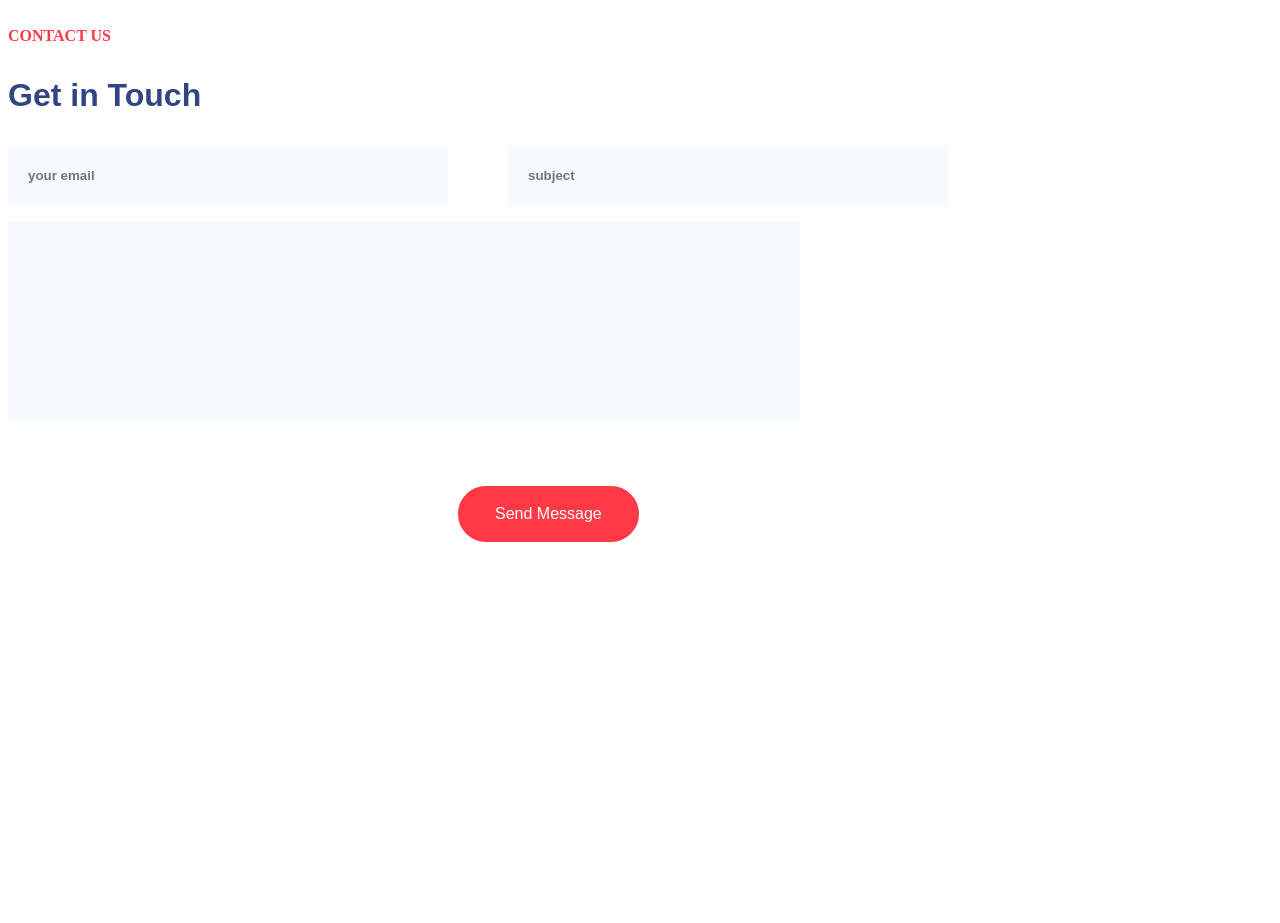
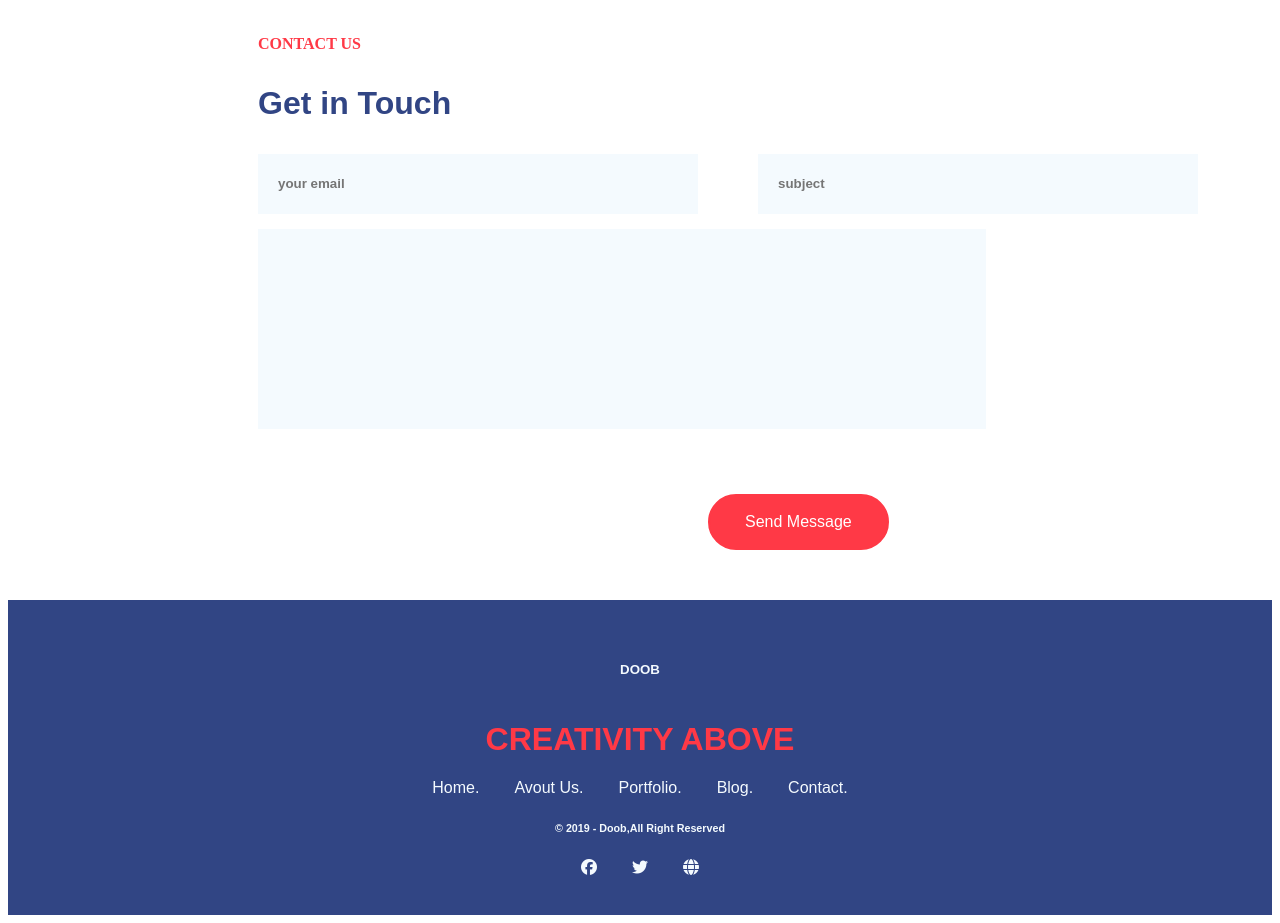
Before and after one commit to ELARBISABBAR/saber-elarbi-doob, a plain HTML site: page index.html in a window 1280 px wide. Before the commit the page ends 800 px from the top, so only its background shows below. Drawn offline with Linux system fonts and the light colour scheme.

Commit message:
footer end

```diff
--- a/index.html
+++ b/index.html
@@ -5,10 +5,12 @@
     <meta name="viewport" content="width=device-width, initial-scale=1.0">
     <title>Document</title>
     <link rel="stylesheet" href="./public/css/app.css">
+    <link rel="stylesheet" href="https://cdnjs.cloudflare.com/ajax/libs/font-awesome/6.7.2/css/all.min.css">
 
 </head>
 <body>
 
+   <div class="parent">
     <div class="melange">
         <h5 class="us" > CONTACT US</h5>
         <H2 class="touch"> Get in Touch</H2>
@@ -32,6 +34,43 @@
         <a href=""> Send Message </a>
     </div>
 
+   </div>
+        <div class="footer ">
+
+            <h5>
+                DOOB
+            </h5>
+
+            <div class=" title">
+                <h1> CREATIVITY ABOVE </h1>
+            </div>
+
+            <div class="achrefs">
+                <a href=""> Home.</a>
+                <a href=""> Avout Us.</a>
+                <a href="">Portfolio.</a>
+                <a href="">Blog.</a>
+                <a href="">Contact.</a>
+            </div>
+
+            <h6>&copy; 2019 - Doob,All Right Reserved</h6>
+
+            <div class="icons">
+                <i class="fa-brands fa-facebook"></i>
+
+                <i class="fa-brands fa-twitter"></i>
+
+                <i class="fa-solid fa-globe"></i>
+
+
+
+            </div>
+
+
+
+
+        </div>
+
 
 
 
--- a/public/css/app.css
+++ b/public/css/app.css
@@ -35,7 +35,7 @@
     margin-bottom: 15px
 }
 .msg input{
-    width: 59.5%;
+    width: 90%;
     height: 200px;
     background-color: #F4FAFE;
     border: none;
@@ -63,3 +63,37 @@
     text-decoration: none;
     font-family: Arial, Helvetica, sans-serif;
 }
+
+.footer{
+    display: flex;
+    flex-direction: column;
+    justify-content: center;
+    align-items: center;
+    background-color: #314584;
+    color: #F4FAFE  ;
+    padding-top: 40px;
+    padding-bottom: 40px;
+    font-family: Arial, Helvetica, sans-serif;
+    margin-top: 50px;
+}
+.title h1{
+    color: #FF3946;
+}
+.achrefs{
+    display: flex;
+    gap: 35px;
+}
+.achrefs a{
+    color: #F4FAFE;
+    text-decoration: none;
+}
+.icons {
+    display: flex;
+    gap: 35px;
+
+}
+.parent{
+    display: flex;
+    flex-direction: column;
+    padding-inline: 250px;
+}
```
Lines whose indentation alone changed are shown as unchanged.
